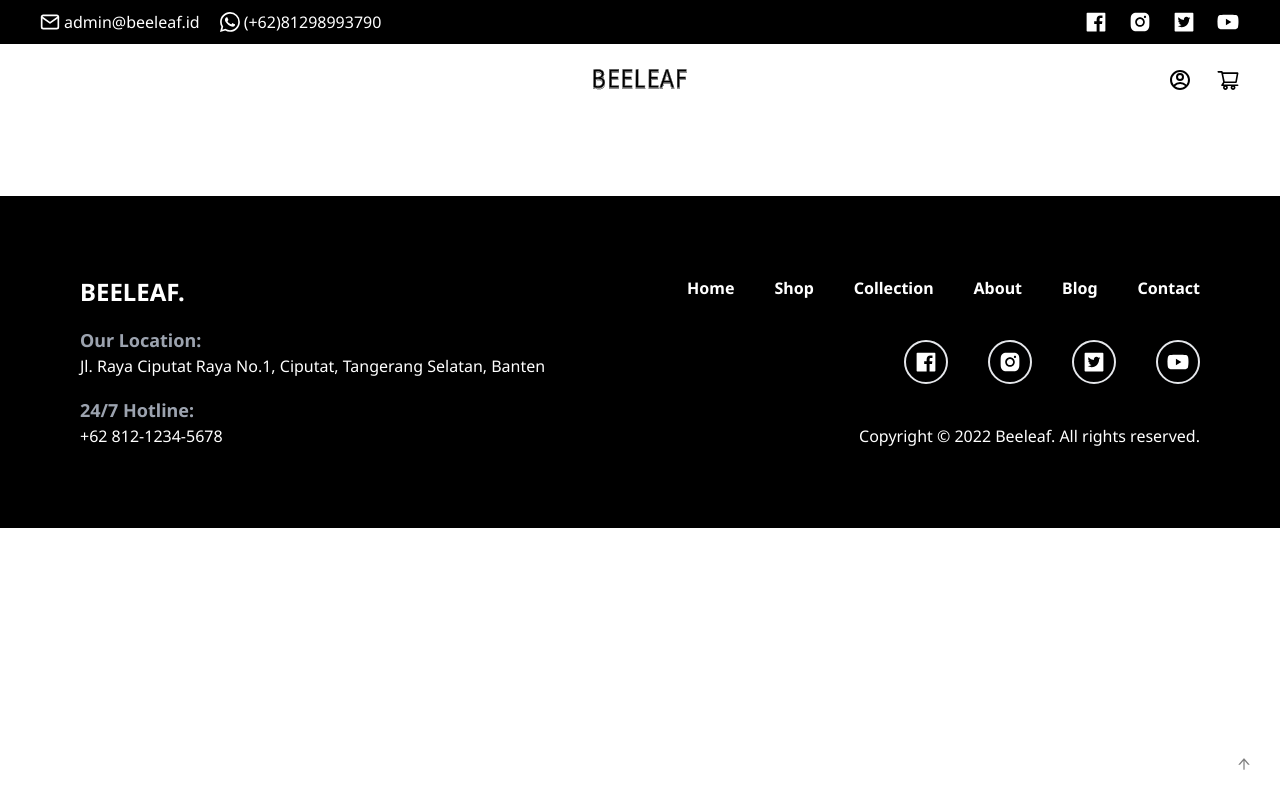
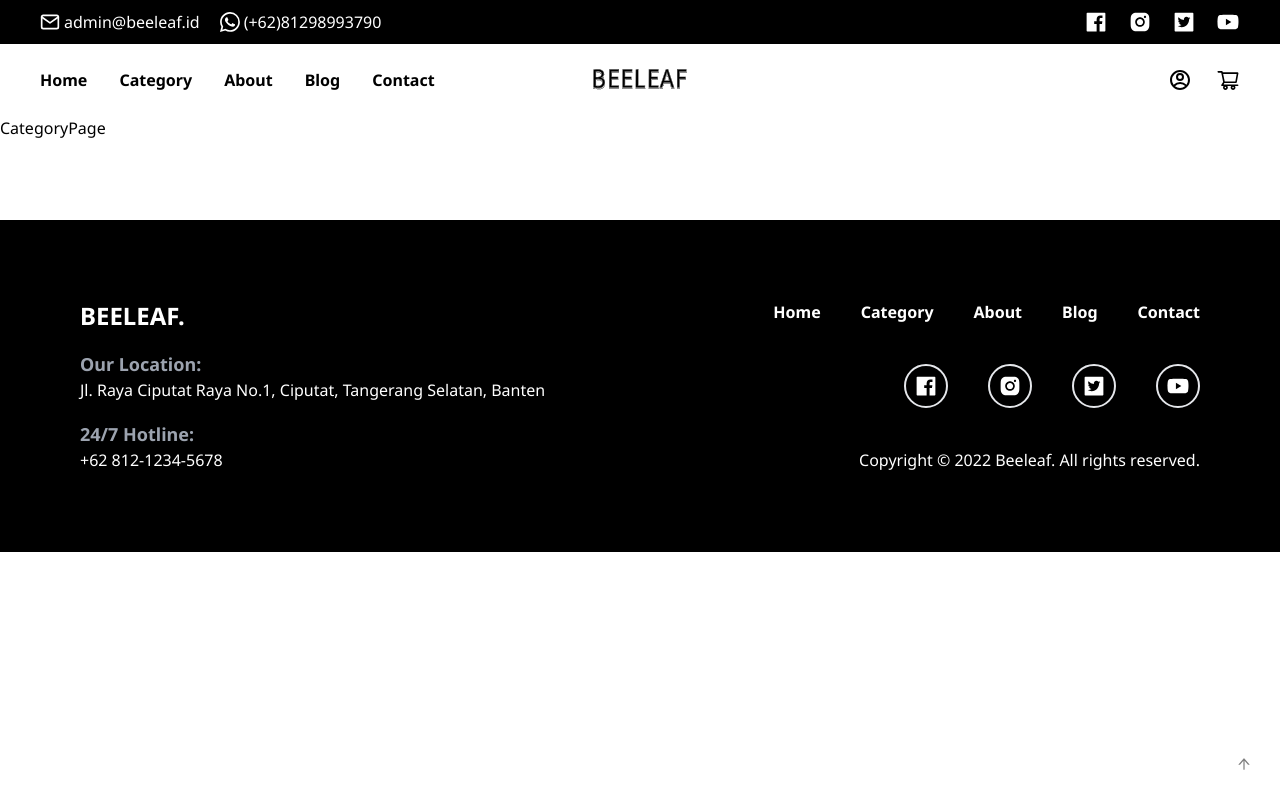
Before and after one commit to azmi2409/frontend-golang-superbootcamp, a React (Vite) app: page /category/1 in a window 1280 px wide. Built offline with nearby package versions, Linux system fonts and the light colour scheme; no server answers.

Commit message:
fix styling

```diff
--- a/src/App.jsx
+++ b/src/App.jsx
@@ -6,6 +6,7 @@ import Home from "./views/Home";
 import Footer from "./components/Footer";
 import Top from "./components/Top";
 import ProductPage from "./views/ProductPage";
+import CategoryPage from "./views/CategoryPage";
 
 const App = () => {
   return (
@@ -15,6 +16,7 @@ const App = () => {
       <Routes>
         <Route path="/" element={<Home />} />
         <Route path="/product/:slug" element={<ProductPage />} />
+        <Route path="/category/:slug" element={<CategoryPage />} />
       </Routes>
       <Top />
       <Footer />
--- a/src/components/Header.jsx
+++ b/src/components/Header.jsx
@@ -1,37 +1,11 @@
 import React from "react";
 import { Link } from "react-router-dom";
 import logo from "../assets/logo.svg";
-import { useCategories } from "../hooks";
-import { rightMenus } from "../utils/menus";
-
-// const categories = [
-//   {
-//     id: 1,
-//     name: "All",
-//     path: "/",
-//   },
-//   {
-//     id: 2,
-//     name: "Tea",
-//     path: "/tea",
-//   },
-//   {
-//     id: 3,
-//     name: "Coffee",
-//     path: "/coffee",
-//   },
-//   {
-//     id: 4,
-//     name: "Honey",
-//     path: "/honey",
-//   },
-// ];
+import { rightMenus, menus } from "../utils/menus";
 
 const Header = () => {
   const [Y, setY] = React.useState(0);
   const headerRef = React.useRef(null);
-
-  const { categories, loading } = useCategories();
 
   const handleScroll = React.useCallback(() => {
     const header = headerRef.current;
@@ -62,13 +36,13 @@ const Header = () => {
       className="grid lg:px-10 px-5 w-full py-6 grid-cols-3 top-0 backdrop-blur-sm z-50 bg-white bg-opacity-80 transition-all duration-200"
     >
       <section className="col-span-1 h-full hidden md:block">
-        <ul className="flex gap-2 h-full items-center md:gap-8 font-bold flex-row-reverse justify-end">
-          {categories.map((category) => (
+        <ul className="flex h-full items-center md:gap-8 font-bold">
+          {menus.map((category) => (
             <li
               className="hover:text-blue-500 transition-all duration-200 capitalize"
-              key={category.name}
+              key={category.id}
             >
-              <Link to={`category/${category.name}`}>{category.name}</Link>
+              <Link to={category.path}>{category.title}</Link>
             </li>
           ))}
         </ul>
--- a/src/components/Hero.jsx
+++ b/src/components/Hero.jsx
@@ -17,7 +17,7 @@ const Hero = () => {
             with others.
           </p>
           <div className="mt-10 flex justify-center">
-            <button className="bg-blue-500 hover:bg-blue-700 text-white font-bold py-2 px-4 rounded-md">
+            <button className="bg-gray-800 hover:bg-blue-500 text-white font-bold py-3 px-5">
               Get Started
             </button>
           </div>
--- a/src/components/ProductGrid/ProductCard.jsx
+++ b/src/components/ProductGrid/ProductCard.jsx
@@ -17,7 +17,7 @@ export const ProductCard = ({ name, price, pict, description, slug }) => {
           <p className="text-white">{description}</p>
           <button
             onClick={(e) => e.stopPropagation()}
-            className="py-2 px-5 rounded-lg bg-blue-500 text-white flex items-center gap-1 text-sm"
+            className="py-2 px-5 bg-gray-800 hover:bg-blue-500 text-white flex items-center gap-1 text-sm transition-colors duration-200"
           >
             <MdAddShoppingCart />
             <span>Add To Cart</span>
--- a/src/utils/menus.js
+++ b/src/utils/menus.js
@@ -8,13 +8,8 @@ export const menus = [
   },
   {
     id: 2,
-    title: "Shop",
-    path: "/shop",
-  },
-  {
-    id: 3,
-    title: "Collection",
-    path: "/collection",
+    title: "Category",
+    path: "/category",
   },
   {
     id: 4,
--- /dev/null
+++ b/src/views/CategoryPage.jsx
@@ -0,0 +1,7 @@
+import React from "react";
+
+const CategoryPage = () => {
+  return <div>CategoryPage</div>;
+};
+
+export default CategoryPage;
```
Also changed, not shown: 1 other file (tests, documents, lock files or other folders).
